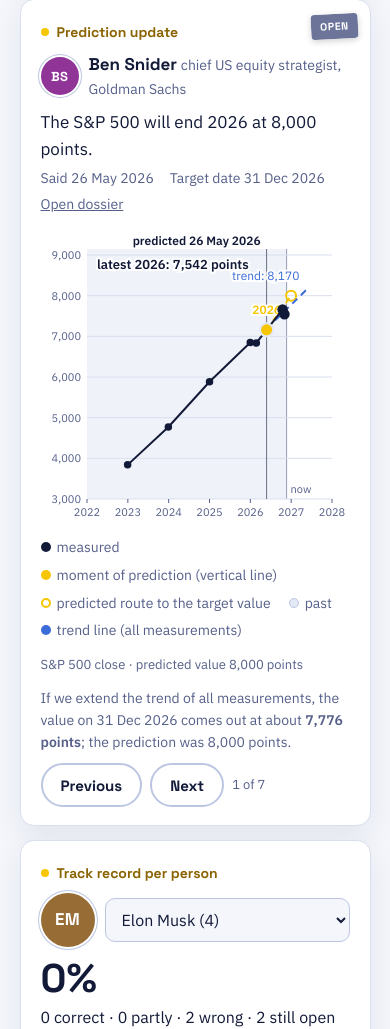
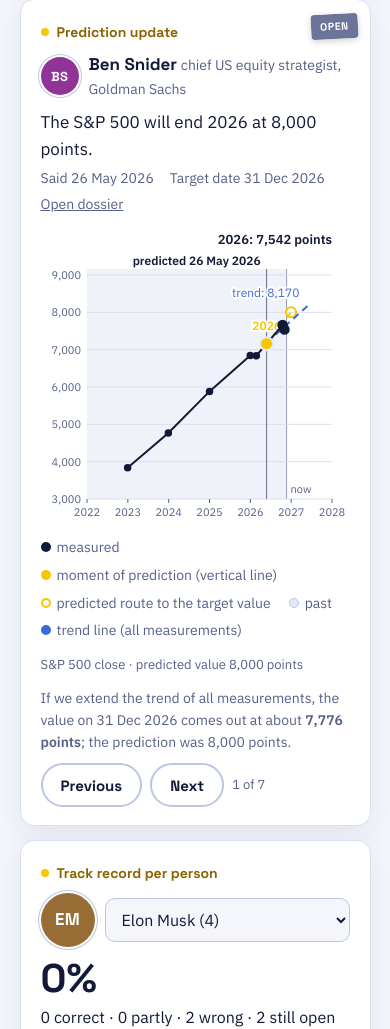
Before and after one commit to voorspellingchk/predictionchecker, a plain HTML site: page index.html in a window 390 px wide. Shown: the part 2460-3489 px from the top of the page. Drawn offline with Linux system fonts and the light colour scheme.

Commit message:
Charts: labels no longer overlap on mobile
Co-Authored-By: Claude Opus 5.5 <noreply@anthropic.com>
Claude-Session: https://claude.ai/code/session_01TSbXXmAS5UHsb5mGmFhWua

```diff
--- a/index.html
+++ b/index.html
@@ -362,7 +362,10 @@ function chart(p,box){
     const vs=pts.map(q=>q.v).concat(routes.map(r=>r.v));
     if(tr&&said!=null){vs.push(tr.at(said));if(end!=null)vs.push(tr.at(end))}
     let lo=Math.min(...vs),hi=Math.max(...vs);if(lo===hi){lo-=1;hi+=1}{const pad=(hi-lo)*.06;if(lo>=0&&lo-pad<0)lo=0;else lo-=pad;hi+=pad}const tk=niceTicks(lo,hi);lo=tk.lo;hi=tk.hi;
-    const nf=v=>Math.abs(hi-lo)>=100?Math.round(v).toLocaleString('en-GB'):+v.toFixed(2);const L=Math.max(46,Math.max(...tk.vals.map(v=>tk.fmt(v).length))*6.6+12),R=18,T=26,B=30,X=x=>L+(x-x0)/(x1-x0)*(W-L-R),Y=v=>T+(hi-v)/(hi-lo)*(H-T-B);
+    const nf=v=>Math.abs(hi-lo)>=100?Math.round(v).toLocaleString('en-GB'):+v.toFixed(2);const L=Math.max(46,Math.max(...tk.vals.map(v=>tk.fmt(v).length))*6.6+12),R=18,B=30,X=x=>L+(x-x0)/(x1-x0)*(W-L-R),narrow=W<520,unit=m.unit?' '+m.unit:'';
+    const cnt=(d,v,fin)=>`${fin&&!narrow?'latest ':''}${String(d).slice(0,4)}: ${nf(v)}${unit}`;
+    let stack=false;if(said!=null&&pts.length){const lab=`predicted ${fmt(p.saidOn)}`.length*6.4,xs=X(said),rt=xs+8+lab<W-R,a0=rt?xs+6:xs-6-lab,a1=rt?xs+6+lab:xs-6,vw=Math.max(...pts.map(q=>cnt(q.d,q.v,true).length))*7.6;stack=a1>W-R-vw-8&&a0<W-R}
+    const T=stack?46:26,Y=v=>T+(hi-v)/(hi-lo)*(H-T-B);
     const pxYear=(W-L-R)/(x1-x0),step=pxYear>=29?1:pxYear>=15?2:5;
     let g='';
     const now=yr(today()),xn=Math.min(Math.max(X(now),L),W-R);
@@ -373,11 +376,10 @@ function chart(p,box){
     for(let y=x0;y<=x1;y++){const x=X(y);g+=`<line x1="${x}" x2="${x}" y1="${H-B}" y2="${H-B+4}" stroke="var(--mute)"/>`;if((y-x0)%step===0)g+=`<text x="${x}" y="${H-B+17}" text-anchor="middle" font-size="11" fill="var(--mute)">${y}</text>`}
     if(said!=null){const xs=X(said);g+=`<line x1="${xs}" x2="${xs}" y1="${T-6}" y2="${H-B}" stroke="var(--ink)" stroke-width="1" opacity=".6"/>`;
       const lab=`predicted ${fmt(p.saidOn)}`,right=xs+8+lab.length*6.3<W-R;g+=`<text x="${right?xs+6:xs-6}" y="${T-10}" text-anchor="${right?'start':'end'}" font-size="12" font-weight="600" fill="var(--ink)">${lab}</text>`}
-    if(said!=null)routes.forEach((r,i)=>{const op=i?.6:1;g+=`${ref!=null?`<line x1="${X(said)}" x2="${X(r.x)}" y1="${Y(ref)}" y2="${Y(r.v)}" stroke="var(--yel)" stroke-dasharray="${i?'2 5':'6 5'}" stroke-width="2" opacity="${op}"/>`:''}<circle cx="${X(r.x)}" cy="${Y(r.v)}" r="5" fill="none" stroke="var(--yel)" stroke-width="2" opacity="${op}"/><text x="${X(r.x)-10}" y="${!i&&Y(r.v)+18<H-B-4?Y(r.v)+18:Y(r.v)-12}" text-anchor="end" font-size="12" font-weight="600" fill="var(--yel)" opacity="${op}" stroke="var(--paper)" stroke-width="4" paint-order="stroke">${W<520?Math.floor(r.x):r.label?esc(r.label):`predicted: ${r.v.toLocaleString('en-GB')}${m.unit?' '+esc(m.unit):''}`}</text>`});
+    if(said!=null)routes.forEach((r,i)=>{const op=i?.6:1;g+=`${ref!=null?`<line x1="${X(said)}" x2="${X(r.x)}" y1="${Y(ref)}" y2="${Y(r.v)}" stroke="var(--yel)" stroke-dasharray="${i?'2 5':'6 5'}" stroke-width="2" opacity="${op}"/>`:''}<circle cx="${X(r.x)}" cy="${Y(r.v)}" r="5" fill="none" stroke="var(--yel)" stroke-width="2" opacity="${op}"/><text x="${X(r.x)-10}" y="${!i&&Y(r.v)+18<H-B-(Math.abs(X(r.x)-10-xn)<70?20:4)?Y(r.v)+18:Y(r.v)-12}" text-anchor="end" font-size="12" font-weight="600" fill="var(--yel)" opacity="${op}" stroke="var(--paper)" stroke-width="4" paint-order="stroke">${W<520?Math.floor(r.x):r.label?esc(r.label):`predicted: ${r.v.toLocaleString('en-GB')}${m.unit?' '+esc(m.unit):''}`}</text>`});
     if(tr&&said!=null){const xe=Math.max(end!=null?end:x1,said+1,...pts.map(q=>yr(q.d)));g+=`<line x1="${X(said)}" y1="${Y(tr.at(said))}" x2="${X(xe)}" y2="${Y(tr.at(xe))}" stroke="var(--early)" stroke-width="2" stroke-dasharray="7 5"/><text x="${X(xe)-8}" y="${Y(tr.at(xe))+(tr.at(xe)>tgt?-9:17)}" text-anchor="end" font-size="12" fill="var(--early)" stroke="var(--paper)" stroke-width="4" paint-order="stroke">trend: ${nf(tr.at(xe))}</text>`}
-    const P=pts.map(q=>({x:X(yr(q.d)),y:Y(q.v),v:q.v,d:q.d})),last=P[P.length-1],unit=m.unit?' '+m.unit:'';
-    const cnt=(d,v,fin)=>`${fin?'latest ':''}${String(d).slice(0,4)}: ${nf(v)}${unit}`;
-    g+=`<g class="meas"${!played&&!anim?' opacity="0"':''}><polyline fill="none" stroke="var(--ink)" stroke-width="2" points="${P.map(o=>o.x+','+o.y).join(' ')}"/>`+pts.map(q=>`<circle cx="${X(yr(q.d))}" cy="${Y(q.v)}" r="${said!=null&&yr(q.d)>=said?4.5:3}" fill="${q.b?'var(--paper)':'var(--ink)'}" stroke="var(--ink)" stroke-width="1.5"><title>${fmt(q.d)}: ${q.v}</title></circle>`).join('')+`<circle class="head" r="6" fill="var(--ink)" stroke="var(--paper)" stroke-width="2" opacity="0"/><text class="vcount" x="${said!=null&&X(said)>W-R-280?L+10:W-R}" y="${said!=null&&X(said)>W-R-280?T+14:T-10}" text-anchor="${said!=null&&X(said)>W-R-280?'start':'end'}" stroke="var(--paper)" stroke-width="4" paint-order="stroke" font-size="13" font-weight="700" fill="var(--ink)">${esc(cnt(last.d,last.v,true))}</text></g>`;
+    const P=pts.map(q=>({x:X(yr(q.d)),y:Y(q.v),v:q.v,d:q.d})),last=P[P.length-1];
+    g+=`<g class="meas"${!played&&!anim?' opacity="0"':''}><polyline fill="none" stroke="var(--ink)" stroke-width="2" points="${P.map(o=>o.x+','+o.y).join(' ')}"/>`+pts.map(q=>`<circle cx="${X(yr(q.d))}" cy="${Y(q.v)}" r="${said!=null&&yr(q.d)>=said?4.5:3}" fill="${q.b?'var(--paper)':'var(--ink)'}" stroke="var(--ink)" stroke-width="1.5"><title>${fmt(q.d)}: ${q.v}</title></circle>`).join('')+`<circle class="head" r="6" fill="var(--ink)" stroke="var(--paper)" stroke-width="2" opacity="0"/><text class="vcount" x="${W-R}" y="${stack?15:T-10}" text-anchor="end" stroke="var(--paper)" stroke-width="4" paint-order="stroke" font-size="13" font-weight="700" fill="var(--ink)">${esc(cnt(last.d,last.v,true))}</text></g>`;
     if(said!=null&&ref!=null)g+=`<circle cx="${X(said)}" cy="${Y(ref)}" r="6.5" fill="var(--yel)" stroke="var(--deep)" stroke-width="2"/>`;
     s.innerHTML=g;
     if(anim&&P.length){const my=tok,poly=s.querySelector('.meas polyline'),cs=[...s.querySelectorAll('.meas circle:not(.head)')],hd=s.querySelector('.meas .head'),vc=s.querySelector('.vcount');
```
